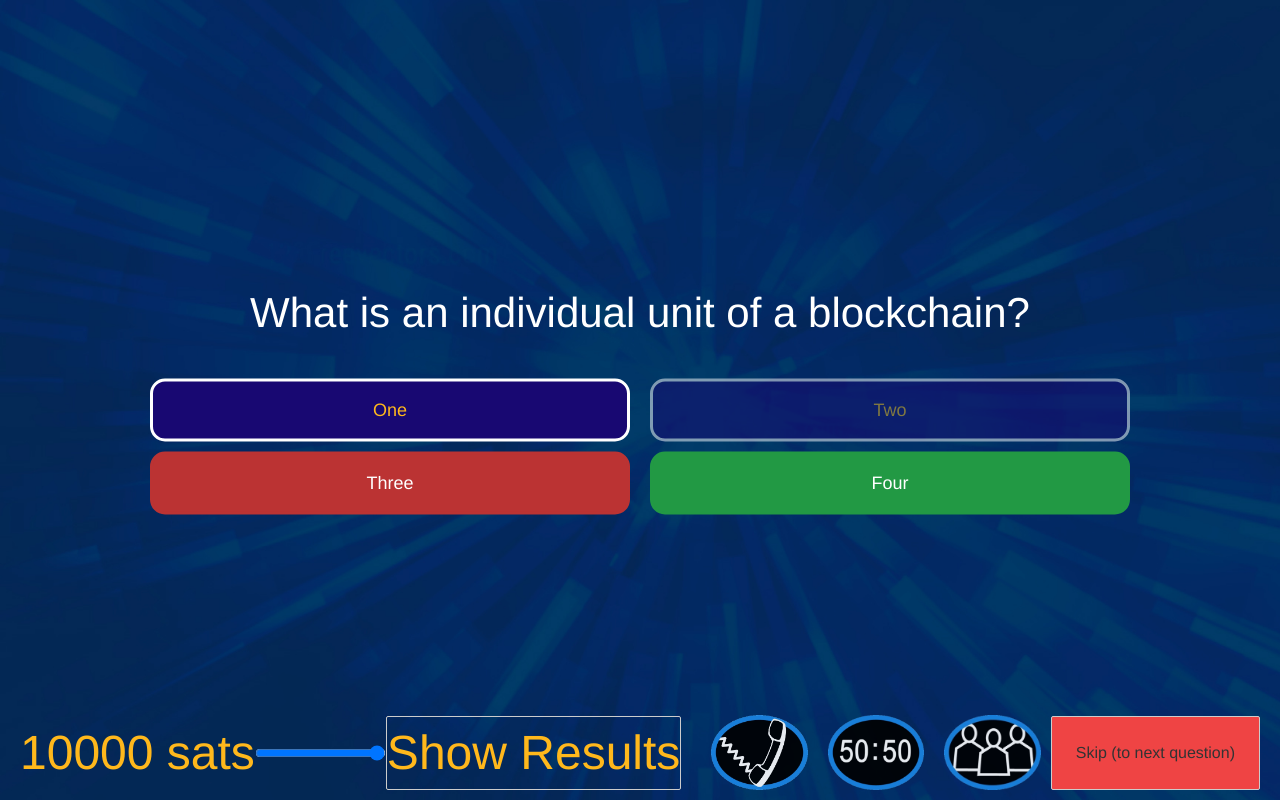
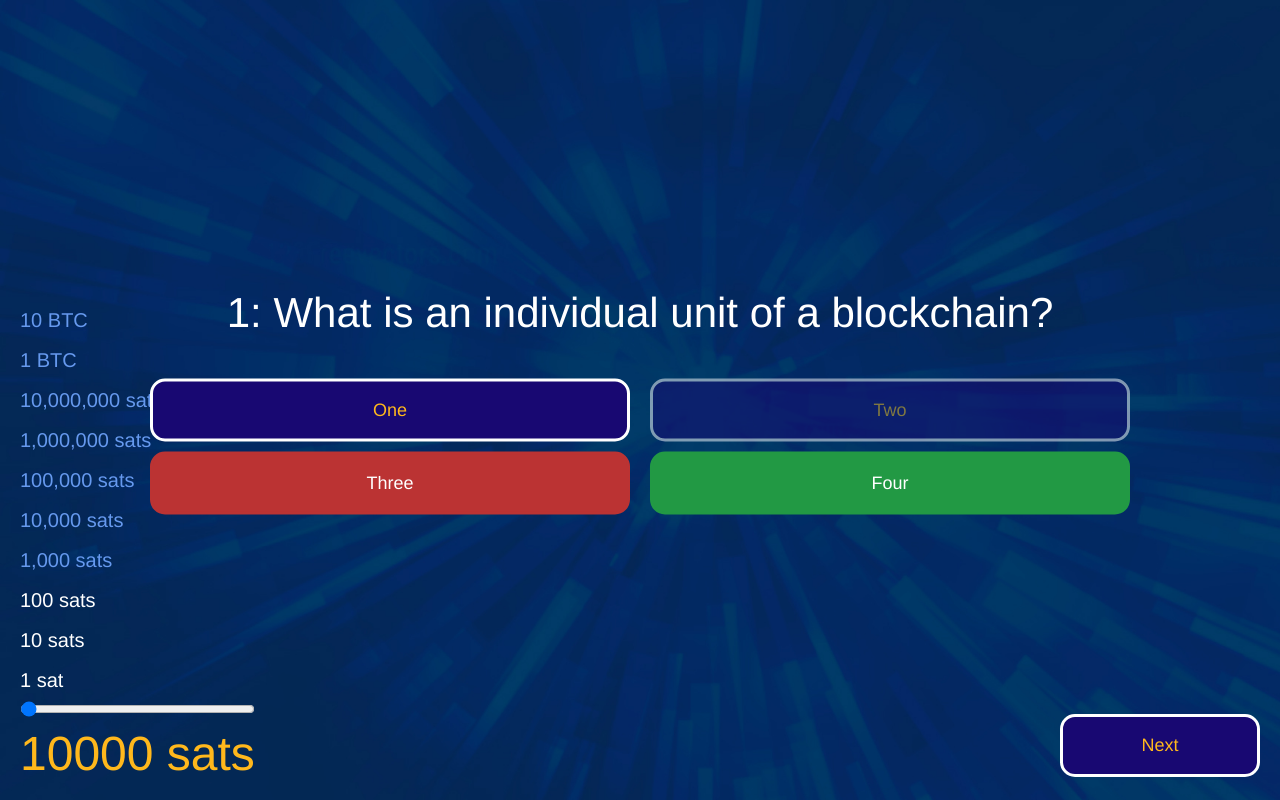
Before and after one commit to bkeating/bitcoin-billionaire, a Svelte app: page / in a window 1280 px wide. Both pictures are taken after a click on the button "START". Built offline with nearby package versions, Linux system fonts and the light colour scheme.

Commit message:
a great example of dumb reactivity

```diff
--- a/src/GameWrapper.svelte
+++ b/src/GameWrapper.svelte
@@ -6,17 +6,21 @@
   import ResultsScreen from './screens/ResultsScreen.svelte';
   import WelcomeScreen from './screens/WelcomeScreen.svelte';
 
-  import data from '../mockups/data.json';
+  import questionList from '../mockups/data.json';
 
   onMount(() => {
-    currentQuestion.set(data[0]);
-    totalQuestions.set(data.length);
-
-    console.log(data);
+    currentQuestion.set(questionList[0]);
+    totalQuestions.set(questionList.length);
   });
 
-  const handleNextQuestion = () => {
-    currentQuestion.set(data[$currentQuestion.id + 1]);
+  const handleNextQuestion = (id) => {
+    if (id >= $totalQuestions) {
+      // Go to results screen
+      currentQuestion.set(questionList[0]);
+      currentScreen.set(2);
+    } else {
+      currentQuestion.set(questionList[id]);
+    }
   };
 
   // import Examples from './Examples.svelte';
@@ -29,7 +33,7 @@
 {/if}
 
 {#if $currentScreen === 1}
-  {#each data as q}
+  {#each questionList as q}
     <QuestionScreen question={q} {handleNextQuestion} />
   {/each}
 {/if}
--- a/src/screens/QuestionScreen.svelte
+++ b/src/screens/QuestionScreen.svelte
@@ -27,14 +27,99 @@
       lifelinePhoneEnabled.set(false);
     }
   };
+
+  // is-active
+  $: sat1 = $totalScore > 1 ? 'is-past' : '';
+  $: sat2 = $totalScore > 100 ? 'is-past' : '';
+  $: sat3 = $totalScore > 1000 ? 'is-past' : '';
+  $: sat4 = $totalScore > 10000 ? 'is-past' : '';
+  $: sat5 = $totalScore > 100000 ? 'is-past' : '';
+  $: sat6 = $totalScore > 1000000 ? 'is-past' : '';
+  $: sat7 = $totalScore > 10000000 ? 'is-past' : '';
+  $: sat8 = $totalScore > 100000000 ? 'is-past' : '';
+  $: sat9 = $totalScore > 1000000000 ? 'is-past' : '';
+  $: sat10 = $totalScore > 10000000000 ? 'is-past' : '';
 </script>
 
 <link href="/styles.css" rel="stylesheet" type="text/css" />
 
 {#if $currentQuestion.id === question.id}
   <div class="screen">
+    <ul class="progress">
+      <li class="{sat10} transition-all">10 BTC</li>
+      <li class="{sat9} transition-all">1 BTC</li>
+      <li class="{sat8} transition-all">10,000,000 sats</li>
+      <li class="{sat7} transition-all">1,000,000 sats</li>
+      <li class="{sat6} transition-all">100,000 sats</li>
+      <li class="{sat5} transition-all">10,000 sats</li>
+      <li class="{sat4} transition-all">1,000 sats</li>
+      <li class="{sat3} transition-all">100 sats</li>
+      <li class="{sat2} transition-all">10 sats</li>
+      <li class="{sat1} transition-all">1 sat</li>
+    </ul>
     <div class="content">
-      <div class="question">{question.question}</div>
+      <div class="question">
+        {question.id}: {question.question}
+      </div>
+      <ul class="answers">
+        <li class="answer">
+          <button>One</button>
+        </li>
+        <li class="answer">
+          <button disabled="disabled">Two</button>
+        </li>
+        <li class="answer">
+          <button class="is-error">Three</button>
+        </li>
+        <li class="answer">
+          <button class="is-success" on:click={() => handleNextQuestion(question.id)}>Four</button>
+        </li>
+      </ul>
+    </div>
+    <div class="footer">
+      <div class="score">
+        <div>
+          <input type="range" bind:value={$totalScore} max="10000000000" class="block w-full"  />
+          <div class="block">{$totalScore} sats</div>
+        </div>
+      </div>
+
+      <div class="lifelines">
+        <button
+          on:click={() => handleUseLifeLine('phone')}
+          disabled={!$lifelinePhoneEnabled}
+          class="btn-lifeline {!$lifelinePhoneEnabled && 'opacity-50 cursor'}"
+        >
+          <img src="./images/phone-a-friend.png" />
+        </button>
+        <button
+          on:click={() => handleUseLifeLine('5050')}
+          disabled={!$lifeline5050Enabled}
+          class="btn-lifeline {!$lifeline5050Enabled && 'opacity-50 cursor'}"
+        >
+          <img src="./images/50-50.png" />
+        </button>
+        <button
+          on:click={() => handleUseLifeLine('audience')}
+          disabled={!$lifelineAudienceEnabled}
+          class="btn-lifeline {$lifelineAudienceEnabled ? 'opacity-100' : 'opacity-50 cursor'}"
+        >
+          <img src="./images/audience.webp" />
+        </button>
+      </div>
+
+      <div class="actions is-visible">
+        <button>Next</button>
+      </div>
+    </div>
+  </div>
+
+  <!--
+
+
+  <div class="screen">
+    <div class="content">
+      <div class="question">{question.id}: {question.question}</div>
       <ul class="answers">
         <li class="answer">
           <button>One</button>
@@ -53,8 +138,6 @@
     <div class="footer">
       <div class="score">
         {$totalScore} sats
-        <input type="range" bind:value={$totalScore} />
-        <button on:click={handleShowResults}>Show Results</button>
       </div>
 
       <div class="lifelines is-visible">
@@ -81,14 +164,12 @@
         </button>
       </div>
 
-      <button class="p-6 bg-red-500" on:click={handleNextQuestion}>Skip (to next question)</button>
 
-      <!-- Once an answer is submitted -->
       <div class="actions">
         <button>Next</button>
       </div>
     </div>
-  </div>
+  </div> -->
 {/if}
 
 <style>
```
